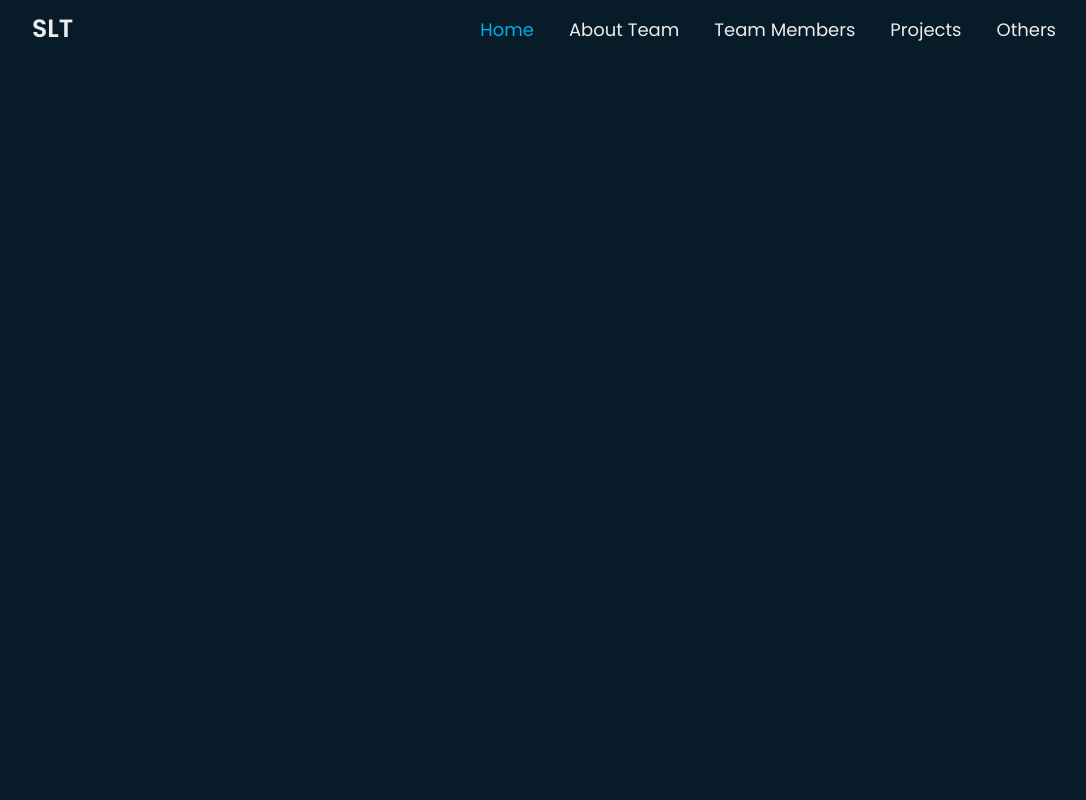
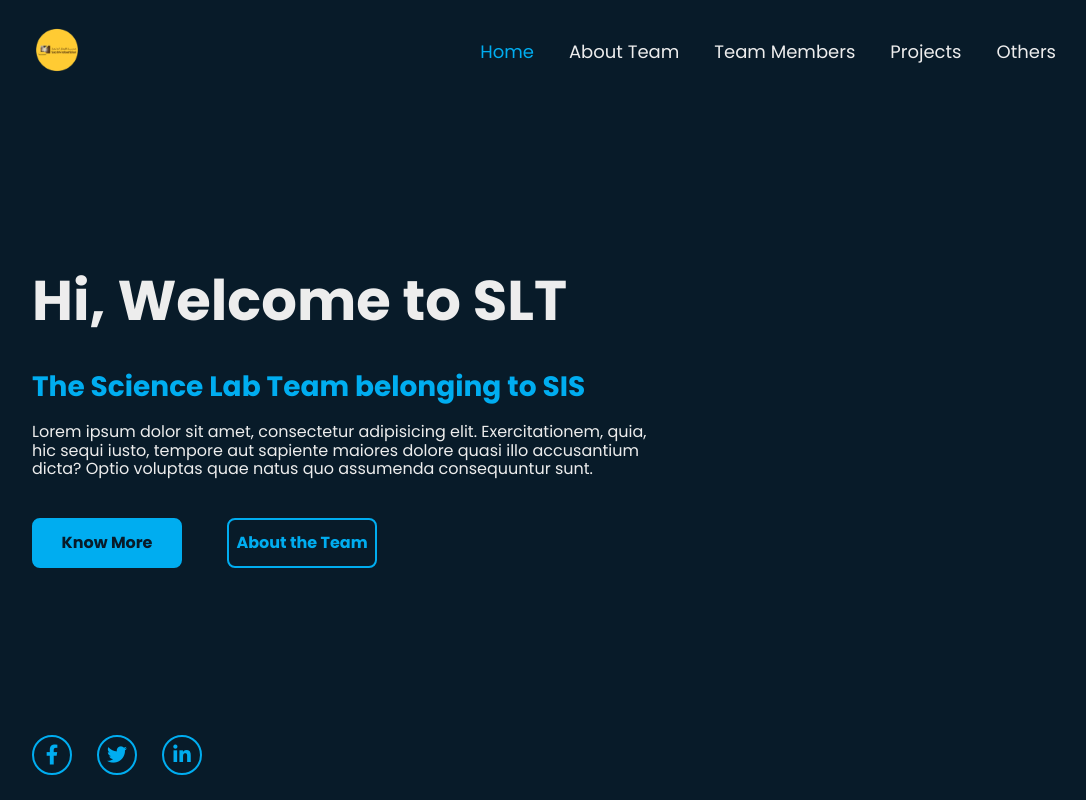
Before and after one commit to OAbuissa/SLT_SIS, a plain HTML site: page index.html in a window 1280 px wide. Shown: the whole page, without its empty margins (96-1182 px from the left). Drawn offline with Linux system fonts and the light colour scheme.

Commit message:
Adding the Home-Content + The Media

```diff
--- a/CSS/style.css
+++ b/CSS/style.css
@@ -7,11 +7,6 @@
     /* Reset the margin & padding */
     padding:0;
     margin:0;
-    /* Disabling the curet in the not input field */
-    -webkit-user-select: none;  /* Chrome all / Safari all */
-    -moz-user-select: none;     /* Firefox all */
-    -ms-user-select: none;      /* IE 10+ */
-    user-select: none;
 }
 /* Variables */
 :root {
@@ -27,6 +22,8 @@ html {
 body {
     font-family: 'Poppins', sans-serif;
     background-color: var(--main-color);
+    /* All the text in the site will be this color instead that one you edit */
+    color: var(--text-color);
 }
 /* Reset the ul */
 ul {
@@ -34,14 +31,20 @@ ul {
     margin: 0;
     padding: 0 ;
 }
+.disable_curet {
+    /* Disabling the curet in the not input field */
+    -webkit-user-select: none;  /* Chrome all / Safari all */
+    -moz-user-select: none;     /* Firefox all */
+    -ms-user-select: none;      /* IE 10+ */
+    user-select: none;
+}
 /* The Header = logo + navbar */
 .header {
     position: fixed;
-    top: 0;
+    top: 15px;
     left: 0;
     width: 100%;
     padding: 10px 10%;
-
     display: flex;
     justify-content: space-between;
     align-items: center;
@@ -51,11 +54,8 @@ ul {
     display: flex;
 }
 /* The Logo in the header */
-.header .logo {
-    font-size: 25px;
-    color: #ededed;
-    text-decoration: none;
-    font-weight: 600;
+.header .logo img {
+    width: 50px;
 }
 /* The Links in the header */
 .navbar ul li a {
@@ -70,3 +70,118 @@ ul {
 .navbar ul li .active {
     color: var(--main-color-alt);
 }
+/* The Media for the Medium and the Small Screens */
+@media (max-width: 825px) {
+    .header ul li:nth-child(4) {
+        display: none;
+    }
+}
+@media (max-width: 767px) {
+    .header ul li:nth-child(3) {
+        display: none;
+    }
+}
+/* To let the main content move down */
+.home {
+    height: 100vh;
+    display: flex;
+    align-items: center;
+    padding: 10px 10%;
+}
+/* Let the home content section take almost the half */
+.home .home-content {
+    max-width: 60%;
+}
+/* Styling the h1, h3, and the p */
+.home .home-content h1 {
+    font-size: 56px;
+    font-weight: 700;
+}
+.home .home-content h3 {
+    font-size: 28px;
+    font-weight: 700;
+    color: var(--main-color-alt);
+}
+.home .home-content p {
+    font-size: 16px;
+    margin: 20px 0 40px;
+}
+/* Styling the Botton Box */
+.home .home-content .btn-box {
+    display: flex;
+    justify-content: space-between;
+    width: 345px;
+    height: 50px;
+    margin-top: 10px;
+}
+/* Style the a inside the botton box */
+.home .home-content .btn-box a {
+    position: relative;
+    display: inline-flex;
+    justify-content: center;
+    align-items: center;
+    width: 150px;
+    height: 100%;
+    background-color: var(--main-color-alt);
+    border: 2px solid var(--main-color-alt);
+    border-radius: 8px;
+    font-size: 16px;
+    font-weight: 900;
+    color: var(--main-color);
+    text-decoration: none;
+    overflow: hidden;
+    z-index: 1;
+    transition: 0.5s;
+}
+/* Styling the second box */
+.home .home-content .btn-box a:nth-child(2) {
+    background-color: var(--main-color);
+    color: var(--main-color-alt);
+}
+.home .home-content .btn-box a:nth-child(2):hover {
+    color: var(--main-color);
+    background-color: var(--main-color-alt);
+}
+/* Styling the first box + :before */
+.home .home-content .btn-box a:hover {
+    color: var(--main-color-alt);
+    background-color: var(--main-color);
+}
+/* Styling Social Media */
+.home .home-sci {
+    display: flex;
+    justify-content: space-between;
+    position: absolute;
+    bottom: 25px;
+    width: 170px;
+}
+/* Every icon inside the Social Media Box */
+.home .home-sci a {
+    display: inline-flex;
+    justify-content: center;
+    align-items: center;
+    width: 40px;
+    height: 40px;
+    border: 2px solid var(--main-color-alt);
+    border-radius: 50%;
+    font-size: 20px;
+    color: var(--main-color-alt);
+    text-decoration: none;
+    background-color: transparent;
+    transition: 0.3s;
+}
+.home .home-sci a:hover {
+    background-color: var(--main-color-alt);
+    color: var(--main-color);
+}
+/* The Media For the Small Screens */
+@media (max-width: 767px) {
+    .home .home-content{
+        max-width: 100%;
+    }
+}
+@media (max-width: 767px) {
+    .home{
+        padding: 10px 5%;
+    }
+}
--- a/index.html
+++ b/index.html
@@ -5,13 +5,15 @@
     <meta http-equiv="X-UA-Compatible" content="IE=edge">
     <meta name="viewport" content="width=device-width, initial-scale=1.0">
     <title>SLT | SIS</title>
+    <link rel="stylesheet" href="CSS/normalize.css">
+    <link rel="stylesheet" href="CSS/all.min.css">
     <link rel="stylesheet" href="CSS/style.css">
 </head>
 <body>
     <!-- The Header -->
-    <div class="header">
+    <div class="header disable_curet">
         <!-- The Logo in the tlc -->
-        <a class="logo" href="#">SLT</a>
+        <a title="Science Lab Team" class="logo" href="#"><img src="imgs/logo.png" alt=""></a>
         <!-- The Navbar -->
         <nav class="navbar">
             <ul>
@@ -24,5 +26,24 @@
             </ul>
         </nav>
     </div>
+    <div class="home">
+        <div class="home-content">
+            <!-- The Main Content -->
+            <h1>Hi, Welcome to <span title="Science Lab Team">SLT</span></h1>
+            <h3>The Science Lab Team belonging to <span title="Sands International School">SIS</span></h3>
+            <p>
+                Lorem ipsum dolor sit amet, consectetur adipisicing elit. Exercitationem, quia, hic sequi iusto, tempore aut sapiente maiores dolore quasi illo accusantium dicta? Optio voluptas quae natus quo assumenda consequuntur sunt.
+            </p>
+            <div class="btn-box disable_curet">
+                <a href="#">Know More</a>
+                <a href="#">About the Team</a>
+            </div>
+        </div>
+        <div class="home-sci disable_curet">
+            <a target="_blank" href="https://www.facebook.com/ScinceLabSISBoys"><i class="fa-brands fa-facebook-f"></i></a>
+            <a target="_blank" href="#"><i class="fa-brands fa-twitter"></i></a>
+            <a target="_blank" href="#"><i class="fa-brands fa-linkedin-in"></i></a>
+        </div>
+    </div>
 </body>
 </html>
```
Also changed, not shown: imgs/logo.png (added).
